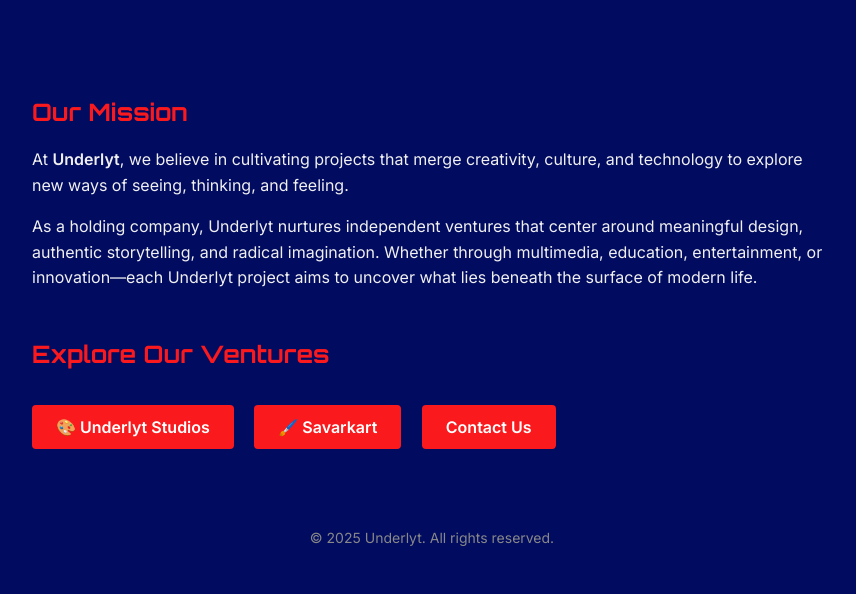
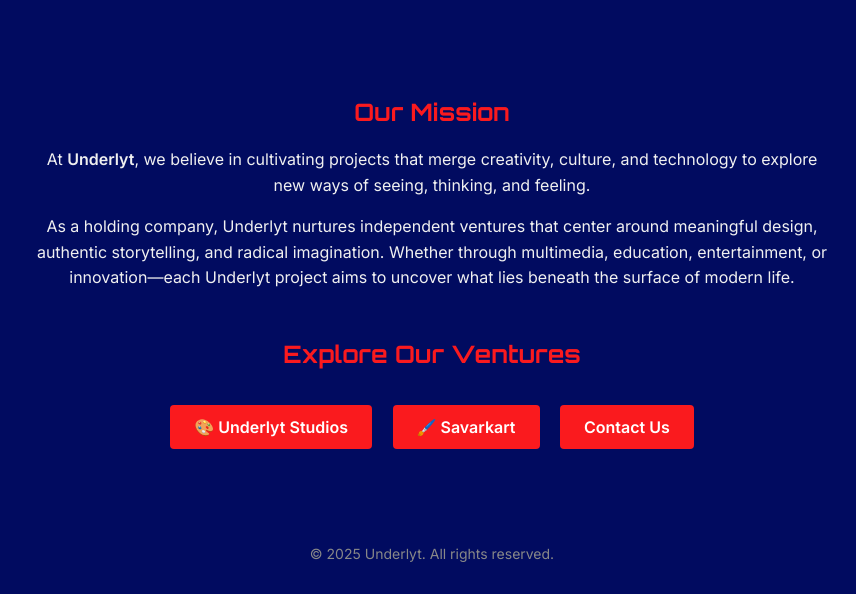
Before and after one commit to Underlyt/.github.io, a plain HTML site: page index.html in a window 1280 px wide. Shown: the part 289-883 px from the top of the page, without its empty margins (208-1064 px from the left). Drawn offline with Linux system fonts and the light colour scheme.

Commit message:
Update index.html

```diff
--- a/index.html
+++ b/index.html
@@ -22,13 +22,13 @@
       padding: 0;
       background-color: var(--blue);
       color: var(--light);
+      text-align: center;
     }
 
     header {
       background: var(--blue);
       color: var(--light);
       padding: 3rem 1rem;
-      text-align: center;
     }
 
     header img {
@@ -66,11 +66,12 @@
     p {
       font-family: var(--text);
       line-height: 1.6;
+      text-align: center;
     }
 
     .button-link {
       display: inline-block;
-      margin: 1rem 1rem 0 0;
+      margin: 1rem 0.5rem;
       padding: 0.75rem 1.5rem;
       font-weight: bold;
       color: var(--white);
```
